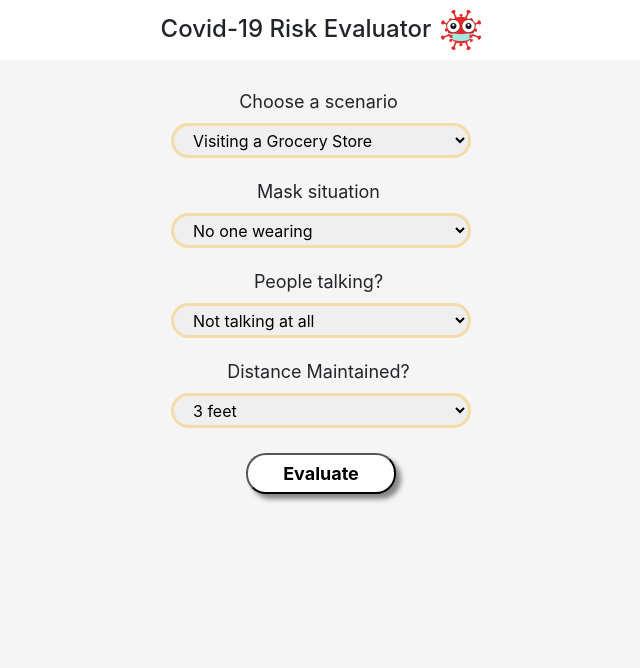
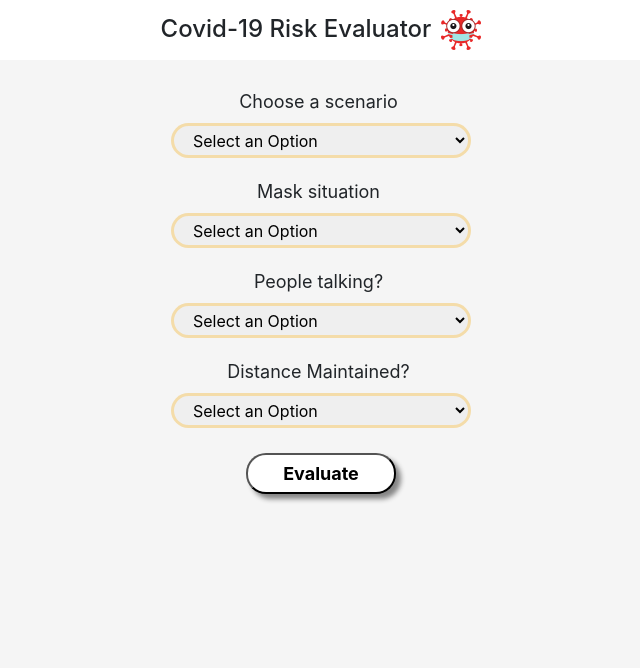
Before and after one commit to djamg/covid19-risk-evaluator, a Flask app: page / in a window 1280 px wide. Shown: the top 668 px of the page, without its empty margins (319-959 px from the left). Run offline with Flask 2, Linux system fonts and the light colour scheme; some libraries are stand-ins or nearby versions.

Commit message:
Fixed default selector

```diff
--- a/riskcalculator.py
+++ b/riskcalculator.py
@@ -5,7 +5,7 @@ list1 = []
 
 
 def createlist():
-    with open("data.csv", 'r', newline='') as csvfile:
+    with open("./data.csv", 'r', newline='') as csvfile:
         read = csv.reader(csvfile)
         for i in read:
             list1.append(i)
--- a/templates/index.html
+++ b/templates/index.html
@@ -84,6 +84,9 @@
       <form action="/" method="POST">
         <label for="scene">Choose a scenario</label>
         <select id="scene" name="scene">
+          <option value="none" selected disabled hidden>
+            Select an Option
+          </option>
           <option value="1">Visiting a Grocery Store</option>
           <option value="2">Hanging out with 2 people outdoor</option>
           <option value="3">
@@ -102,6 +105,9 @@
 
         <label for="mask">Mask situation</label>
         <select id="mask" name="mask">
+          <option value="none" selected disabled hidden>
+            Select an Option
+          </option>
           <option value="1">No one wearing</option>
           <option value="2">You are wearing</option>
           <option value="3">All are wearing</option>
@@ -109,6 +115,9 @@
 
         <label for="talk">People talking?</label>
         <select id="talk" name="talk">
+          <option value="none" selected disabled hidden>
+            Select an Option
+          </option>
           <option value="1">Not talking at all</option>
           <option value="2">Normal conversation</option>
           <option value="3">Talking Loudly</option>
@@ -116,6 +125,9 @@
 
         <label for="distance">Distance Maintained?</label>
         <select id="distance" name="distance">
+          <option value="none" selected disabled hidden>
+            Select an Option
+          </option>
           <option value="1">3 feet</option>
           <option value="2">6 feet</option>
           <option value="3">10 feet</option>
```
